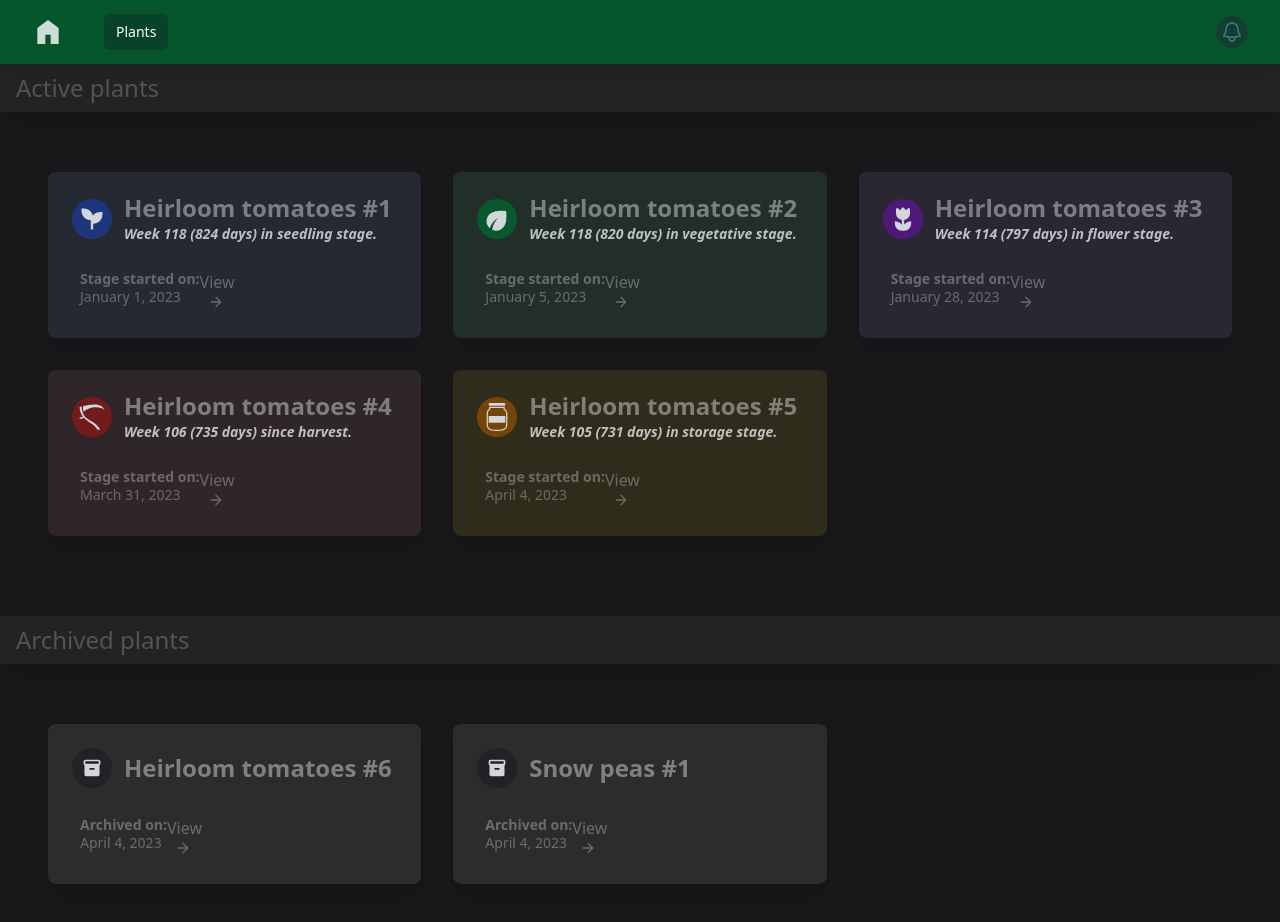
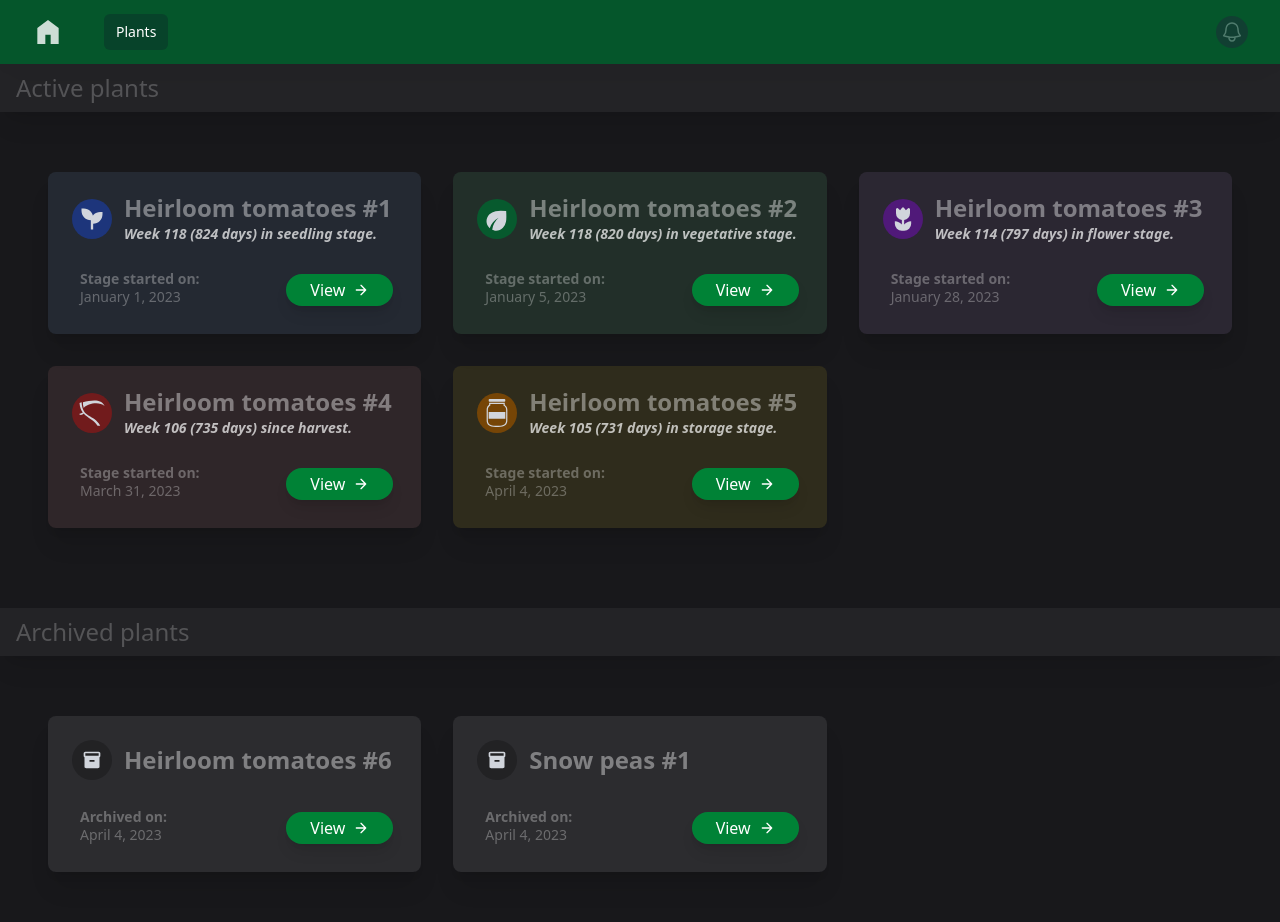
Before and after one commit to jesse-kaufman/plant-tracker-client, a Vue app: page /plants in a window 1280 px wide. Built offline with nearby package versions, Linux system fonts and the light colour scheme.

Commit message:
feat: add button style

```diff
--- a/src/assets/styles.css
+++ b/src/assets/styles.css
@@ -34,6 +34,9 @@
 }
 .plant-card-header {
   @apply flex items-center mb-7;
+}
+.button {
+  @apply inline-flex items-center px-6 py-1 mt-1 ml-auto text-white bg-green-700 rounded-full shadow-lg hover:bg-green-800;
 }
 
 /*
```
